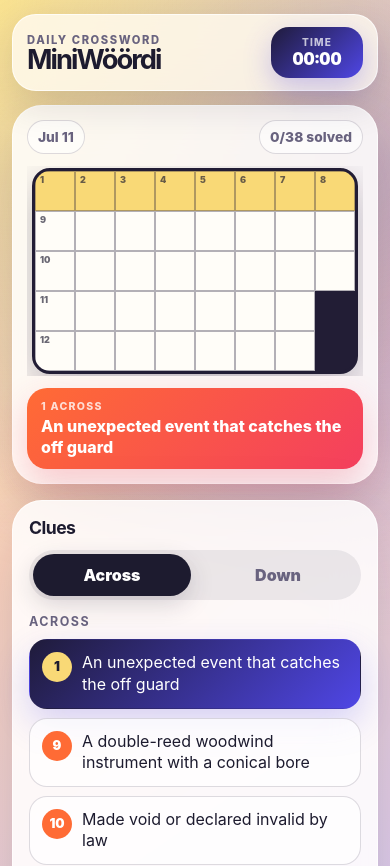
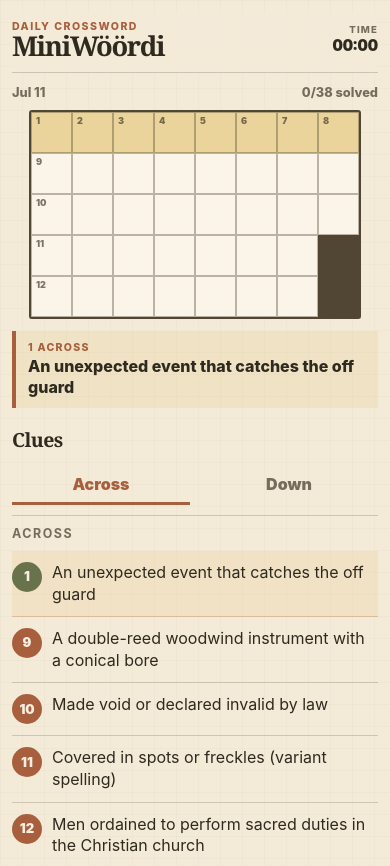
Before and after one commit to Soinisi/crosswords, a website: page crossword_creator/site/index.html in a window 390 px wide. Shown: the top 866 px of the page. Drawn offline with Linux system fonts and the light colour scheme.

Commit message:
feature/ui color and structure refactor

```diff
--- a/crossword_creator/site/index.html
+++ b/crossword_creator/site/index.html
@@ -8,18 +8,17 @@
     :root {
         color-scheme: light;
         --cell-size: 42px;
-        --ink: #1d1b2f;
-        --muted: #69637f;
-        --paper: #fffaf0;
-        --panel: rgba(255, 255, 255, 0.84);
-        --line: rgba(44, 35, 67, 0.16);
-        --grid-line: #221d35;
-        --accent: #ff6b35;
-        --accent-2: #4f46e5;
-        --active: #f9d976;
-        --correct: #9ee6b3;
-        --incorrect: #ff9aa2;
-        --shadow: 0 24px 70px rgba(31, 24, 54, 0.2);
+        --ink: #2f2a1f;
+        --muted: #756d5b;
+        --paper: #f4ead8;
+        --line: rgba(72, 61, 43, 0.22);
+        --grid-line: #514533;
+        --accent: #a85f3d;
+        --accent-2: #68724b;
+        --active: #ead49b;
+        --current: #f2dfac;
+        --correct: #b9c9a3;
+        --incorrect: #d9a08e;
     }
 
     * {
@@ -28,7 +27,7 @@
 
     html {
         min-height: 100%;
-        background: #19162b;
+        background: var(--paper);
     }
 
     body {
@@ -37,10 +36,11 @@
         font-family: Inter, ui-sans-serif, system-ui, -apple-system, BlinkMacSystemFont, "Segoe UI", sans-serif;
         color: var(--ink);
         background:
-            radial-gradient(circle at top left, rgba(255, 221, 87, 0.55), transparent 34rem),
-            radial-gradient(circle at 90% 15%, rgba(80, 70, 229, 0.36), transparent 30rem),
-            linear-gradient(145deg, #fff5d6 0%, #ffd6bf 42%, #d7cdfc 100%);
-        padding: max(14px, env(safe-area-inset-top)) max(12px, env(safe-area-inset-right)) max(24px, env(safe-area-inset-bottom)) max(12px, env(safe-area-inset-left));
+            linear-gradient(rgba(104, 114, 75, 0.035) 1px, transparent 1px),
+            linear-gradient(90deg, rgba(104, 114, 75, 0.035) 1px, transparent 1px),
+            var(--paper);
+        background-size: 22px 22px;
+        padding: max(12px, env(safe-area-inset-top)) max(12px, env(safe-area-inset-right)) max(24px, env(safe-area-inset-bottom)) max(12px, env(safe-area-inset-left));
     }
 
     button,
@@ -49,25 +49,22 @@
     }
 
     .app-shell {
-        width: min(1160px, 100%);
+        width: min(1080px, 100%);
         margin: 0 auto;
     }
 
     .topbar {
         position: sticky;
-        top: max(8px, env(safe-area-inset-top));
+        top: 0;
         z-index: 20;
         display: flex;
         align-items: center;
         justify-content: space-between;
         gap: 12px;
-        padding: 12px 14px;
-        margin-bottom: 14px;
-        background: rgba(255, 250, 240, 0.82);
-        border: 1px solid rgba(255, 255, 255, 0.72);
-        border-radius: 24px;
-        box-shadow: 0 12px 40px rgba(31, 24, 54, 0.14);
-        backdrop-filter: blur(18px);
+        padding: 8px 0 12px;
+        margin-bottom: 12px;
+        background: rgba(244, 234, 216, 0.92);
+        border-bottom: 1px solid var(--line);
     }
 
     .brand {
@@ -76,8 +73,8 @@
 
     .eyebrow {
         display: block;
-        color: var(--muted);
-        font-size: 0.7rem;
+        color: var(--accent);
+        font-size: 0.66rem;
         font-weight: 800;
         letter-spacing: 0.14em;
         text-transform: uppercase;
@@ -85,55 +82,46 @@
 
     h1 {
         margin: 0;
-        font-size: clamp(1.45rem, 7vw, 3rem);
-        line-height: 0.95;
-        letter-spacing: -0.07em;
+        font-family: Georgia, "Times New Roman", serif;
+        font-size: clamp(1.6rem, 7vw, 3.15rem);
+        font-weight: 750;
+        line-height: 0.98;
+        letter-spacing: -0.05em;
     }
 
     .timer-card {
         flex: 0 0 auto;
-        min-width: 92px;
-        padding: 9px 12px;
-        border-radius: 18px;
-        color: white;
-        text-align: center;
-        background: linear-gradient(135deg, #1f1b3a, #4f46e5);
-        box-shadow: 0 10px 28px rgba(79, 70, 229, 0.28);
+        min-width: 76px;
+        padding: 0;
+        color: var(--ink);
+        text-align: right;
     }
 
     .timer-label {
         display: block;
-        font-size: 0.63rem;
+        color: var(--muted);
+        font-size: 0.6rem;
         font-weight: 800;
         letter-spacing: 0.12em;
         text-transform: uppercase;
-        opacity: 0.72;
+        opacity: 1;
     }
 
     #timer {
         display: block;
         font-variant-numeric: tabular-nums;
-        font-size: 1.08rem;
+        font-size: 1rem;
         font-weight: 900;
     }
 
     .hero {
         display: grid;
         grid-template-columns: minmax(0, 1fr);
-        gap: 16px;
-    }
-
-    .puzzle-card,
-    .clues-card {
-        background: var(--panel);
-        border: 1px solid rgba(255, 255, 255, 0.7);
-        border-radius: 30px;
-        box-shadow: var(--shadow);
-        backdrop-filter: blur(20px);
+        gap: 18px;
     }
 
     .puzzle-card {
-        padding: 14px;
+        padding: 0;
     }
 
     .status-strip {
@@ -141,24 +129,24 @@
         align-items: center;
         justify-content: space-between;
         gap: 10px;
-        margin-bottom: 12px;
+        margin-bottom: 10px;
         color: var(--muted);
-        font-size: 0.86rem;
+        font-size: 0.8rem;
         font-weight: 800;
     }
 
     .status-pill {
-        padding: 8px 10px;
-        border-radius: 999px;
-        background: rgba(255, 255, 255, 0.62);
-        border: 1px solid var(--line);
+        padding: 0;
+        border-radius: 0;
+        background: transparent;
+        border: 0;
     }
 
     .grid-wrap {
         display: flex;
         justify-content: center;
         overflow: hidden;
-        padding: 2px;
+        padding: 0;
     }
 
     #grid {
@@ -166,10 +154,10 @@
         grid-template-columns: repeat(var(--cols), var(--cell-size));
         width: max-content;
         background: var(--grid-line);
-        border: 3px solid var(--grid-line);
-        border-radius: 18px;
+        border: 2px solid var(--grid-line);
+        border-radius: 3px;
         overflow: hidden;
-        box-shadow: 0 16px 40px rgba(31, 24, 54, 0.28);
+        box-shadow: 0 1px 0 rgba(47, 42, 31, 0.16);
         touch-action: manipulation;
     }
 
@@ -177,8 +165,8 @@
         position: relative;
         width: var(--cell-size);
         height: var(--cell-size);
-        background: #fffdf8;
-        border: 1px solid rgba(34, 29, 53, 0.34);
+        background: #fbf4e8;
+        border: 1px solid rgba(81, 69, 51, 0.38);
     }
 
     .cell.hidden {
@@ -191,7 +179,7 @@
 
     .cell.current {
         z-index: 2;
-        background: #fff3a3;
+        background: var(--current);
         box-shadow: inset 0 0 0 3px var(--accent-2);
     }
 
@@ -229,7 +217,7 @@
         top: 2px;
         left: 4px;
         z-index: 3;
-        color: rgba(29, 27, 47, 0.66);
+        color: rgba(47, 42, 31, 0.64);
         font-size: max(9px, calc(var(--cell-size) * 0.22));
         font-weight: 900;
         pointer-events: none;
@@ -237,12 +225,11 @@
 
     .active-clue-bar {
         margin-top: 12px;
-        padding: 12px 14px;
-        min-height: 58px;
-        border-radius: 20px;
-        color: white;
-        background: linear-gradient(135deg, #ff6b35, #f43f5e);
-        box-shadow: 0 14px 34px rgba(244, 63, 94, 0.24);
+        padding: 10px 0 10px 12px;
+        min-height: 50px;
+        border-left: 4px solid var(--accent);
+        color: var(--ink);
+        background: rgba(232, 208, 157, 0.35);
         font-weight: 850;
         line-height: 1.3;
     }
@@ -253,11 +240,12 @@
         font-size: 0.66rem;
         letter-spacing: 0.12em;
         text-transform: uppercase;
-        opacity: 0.78;
+        color: var(--accent);
+        opacity: 1;
     }
 
     .clues-card {
-        padding: 16px;
+        padding: 0;
     }
 
     .clues-header {
@@ -265,38 +253,39 @@
         align-items: center;
         justify-content: space-between;
         gap: 12px;
-        margin-bottom: 12px;
+        margin-bottom: 10px;
     }
 
     .clues-header h2 {
         margin: 0;
-        font-size: 1.1rem;
+        font-family: Georgia, "Times New Roman", serif;
+        font-size: 1.22rem;
         letter-spacing: -0.03em;
     }
 
     .clue-tabs {
         display: grid;
         grid-template-columns: 1fr 1fr;
-        gap: 8px;
-        padding: 4px;
-        margin-bottom: 14px;
-        border-radius: 999px;
-        background: rgba(31, 27, 58, 0.08);
+        gap: 10px;
+        padding: 0 0 10px;
+        margin-bottom: 10px;
+        border-bottom: 1px solid var(--line);
+        background: transparent;
     }
 
     .clue-tab {
         min-height: 42px;
         border: 0;
-        border-radius: 999px;
+        border-radius: 0;
         color: var(--muted);
         background: transparent;
         font-weight: 900;
     }
 
     .clue-tab.active {
-        color: white;
-        background: var(--ink);
-        box-shadow: 0 8px 24px rgba(31, 27, 58, 0.18);
+        color: var(--accent);
+        background: transparent;
+        box-shadow: inset 0 -3px 0 var(--accent);
     }
 
     .clue-section {
@@ -317,7 +306,7 @@
 
     #clues ul {
         display: grid;
-        gap: 9px;
+        gap: 0;
         margin: 0;
         padding: 0;
         list-style: none;
@@ -329,10 +318,11 @@
         gap: 10px;
         align-items: start;
         min-height: 48px;
-        padding: 12px;
-        border: 1px solid var(--line);
-        border-radius: 18px;
-        background: rgba(255, 255, 255, 0.72);
+        padding: 11px 0;
+        border: 0;
+        border-bottom: 1px solid var(--line);
+        border-radius: 0;
+        background: transparent;
         line-height: 1.35;
         cursor: pointer;
         transition: transform 0.16s ease, box-shadow 0.16s ease, border-color 0.16s ease, background 0.16s ease;
@@ -344,10 +334,10 @@
     }
 
     #clues li.active {
-        color: white;
-        border-color: transparent;
-        background: linear-gradient(135deg, #1f1b3a, #4f46e5);
-        box-shadow: 0 14px 34px rgba(79, 70, 229, 0.22);
+        color: var(--ink);
+        border-color: rgba(168, 95, 61, 0.28);
+        background: rgba(232, 208, 157, 0.32);
+        box-shadow: none;
     }
 
     .clue-number {
@@ -357,15 +347,15 @@
         height: 30px;
         padding: 0 7px;
         border-radius: 999px;
-        color: white;
+        color: #f8efe0;
         background: var(--accent);
         font-size: 0.82rem;
         font-weight: 950;
     }
 
     #clues li.active .clue-number {
-        color: var(--ink);
-        background: #f9d976;
+        color: #f8efe0;
+        background: var(--accent-2);
     }
 
     .clue-text {
@@ -374,9 +364,10 @@
 
     .load-error {
         padding: 18px;
-        border-radius: 20px;
-        background: rgba(255, 154, 162, 0.42);
-        color: #661d28;
+        border-left: 4px solid #9c5a49;
+        border-radius: 0;
+        background: rgba(217, 160, 142, 0.24);
+        color: #6c352a;
         font-weight: 850;
     }
 
@@ -387,20 +378,18 @@
         display: grid;
         place-items: center;
         padding: 22px;
-        background: rgba(25, 22, 43, 0.58);
-        backdrop-filter: blur(12px);
+        background: rgba(47, 42, 31, 0.34);
     }
 
     .win-modal {
         width: min(420px, 100%);
         padding: 26px;
-        border-radius: 30px;
-        color: white;
+        border: 1px solid var(--line);
+        border-radius: 8px;
+        color: var(--ink);
         text-align: center;
-        background:
-            radial-gradient(circle at top, rgba(249, 217, 118, 0.38), transparent 13rem),
-            linear-gradient(145deg, #1f1b3a, #4f46e5);
-        box-shadow: 0 28px 90px rgba(0, 0, 0, 0.35);
+        background: #f8efe0;
+        box-shadow: 0 18px 50px rgba(47, 42, 31, 0.18);
         animation: pop-in 0.36s cubic-bezier(.22, 1, .36, 1);
     }
 
@@ -412,7 +401,7 @@
 
     .win-modal p {
         margin: 0 0 18px;
-        color: rgba(255, 255, 255, 0.82);
+        color: var(--muted);
         font-weight: 750;
     }
 
@@ -430,15 +419,15 @@
         padding: 13px 16px;
         border: 0;
         border-radius: 999px;
-        color: var(--ink);
-        background: #f9d976;
+        color: #f8efe0;
+        background: var(--accent);
         text-decoration: none;
         font-weight: 950;
     }
 
     .share-button {
-        color: white;
-        background: rgba(255, 255, 255, 0.16);
+        color: var(--ink);
+        background: rgba(104, 114, 75, 0.18);
     }
 
     @media (min-width: 900px) {
@@ -448,7 +437,7 @@
 
         .topbar {
             margin-bottom: 20px;
-            padding: 16px 18px;
+            padding: 10px 0 14px;
         }
 
         .hero {
@@ -460,11 +449,6 @@
         .puzzle-card {
             position: sticky;
             top: 112px;
-            padding: 20px;
-        }
-
-        .clues-card {
-            padding: 20px;
         }
 
         .clue-tabs {
@@ -488,15 +472,8 @@
             padding-right: 8px;
         }
 
-        .topbar,
-        .puzzle-card,
-        .clues-card {
-            border-radius: 22px;
-        }
-
         .timer-card {
             min-width: 84px;
-            padding: 8px 9px;
         }
     }
 
@@ -569,6 +546,8 @@ let ROWS = 0;
 let COLS = 0;
 let currentDirection = "across";
 let activeClueId = null;
+let selectedCellKey = null;
+let suppressNextCellClick = false;
 let timerStarted = false;
 let startTime = null;
 let timerInterval = null;
@@ -708,6 +687,7 @@ function renderGrid() {
             input.dataset.col = c;
             input.setAttribute("aria-label", `Row ${r + 1}, column ${c + 1}`);
             input.addEventListener("focus", handleCellFocus);
+            input.addEventListener("click", handleCellTap);
             input.addEventListener("input", checkLetter);
             input.addEventListener("keydown", handleCellKeyDown);
             cell.appendChild(input);
@@ -778,10 +758,48 @@ function focusClue(id) {
 function handleCellFocus(event) {
     const r = Number(event.target.dataset.row);
     const c = Number(event.target.dataset.col);
-    const mapped = cellLookup.get(cellKey(r, c));
+    const key = cellKey(r, c);
+    const mapped = cellLookup.get(key);
     if (!mapped) return;
     const nextId = mapped[currentDirection] || mapped.across || mapped.down;
     if (nextId) setActiveClue(nextId, false);
+    selectedCellKey = key;
+    suppressNextCellClick = true;
+    setTimeout(() => {
+        suppressNextCellClick = false;
+    }, 0);
+    highlightCurrentCell(r, c);
+}
+
+function handleCellTap(event) {
+    const r = Number(event.target.dataset.row);
+    const c = Number(event.target.dataset.col);
+    const key = cellKey(r, c);
+
+    if (suppressNextCellClick) {
+        suppressNextCellClick = false;
+        return;
+    }
+
+    if (selectedCellKey === key) {
+        toggleCellDirection(r, c);
+        return;
+    }
+
+    selectedCellKey = key;
+}
+
+function toggleCellDirection(r, c) {
+    const mapped = cellLookup.get(cellKey(r, c));
+    if (!mapped) return;
+
+    if (mapped.across && mapped.down) {
+        const nextDirection = currentDirection === "across" ? "down" : "across";
+        setActiveClue(mapped[nextDirection], false);
+    } else {
+        setActiveClue(mapped.across || mapped.down, false);
+    }
+
     highlightCurrentCell(r, c);
 }
 
```
